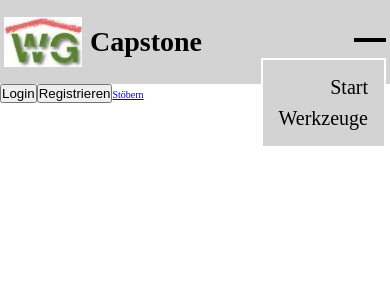
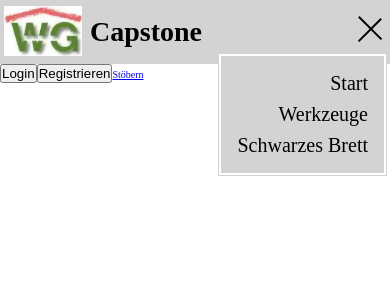
Before and after one commit to WeiMingTay/capstone-verleihApp, a React (Vite) app in the folder frontend/: page / in a window 390 px wide. Both pictures are taken after a click on the element 370 px from the left and 42 px from the top of the page. Shown: the top 300 px of the page. Built offline with nearby package versions, Linux system fonts and the light colour scheme.

Commit message:
Hamburger Menü mit transition erweitert und logik, dass die nav leiste zu sehen ist
TO-DO:
- Informationen was auf den Seiten dargestellt werden soll

```diff
--- a/frontend/src/components/Header/Header.scss
+++ b/frontend/src/components/Header/Header.scss
@@ -5,7 +5,8 @@ header {
   @include flexCenter(0);
   justify-content: space-between;
   padding: .25rem;
-  height: 10vh;
+  height: 4rem;
+
 
   div {
     @include flexCenter(.5rem);
@@ -45,13 +46,17 @@ header {
     nav {
       visibility: hidden;
       position: absolute;
-      bottom: -6rem;
+      top: 2rem;
       right: 0;
+      width: max-content;
 
       border: 2px solid $backgroundColorLight;
+      outline: 1px solid $backgroundColorMedium;
 
       background-color: $backgroundColorMedium;
-      transition: all 100ms ease-in-out;
+      transition: all 250ms ease-in-out;
+      transform: scaleY(0);
+      transform-origin: top;
 
       ul {
         @include flexCenter(.5rem);
@@ -64,6 +69,10 @@ header {
         li {
           a {
             @include aTag;
+
+            &:hover {
+              text-decoration: underline;
+            }
           }
         }
       }
@@ -74,21 +83,25 @@ header {
 
   .open {
     nav {
+      transform: scaleY(1);
+      visibility: visible;
 
-      visibility: visible;
+      li {
+
+      }
     }
 
     .bar {
       &:nth-child(1) {
-        transform: translateY(5px);
+        transform: translateY(5px) rotate(45deg);
       }
 
       &:nth-child(2) {
-        transform: scale(0);
+        transform: scale(0) translateX(20px)
       }
 
       &:nth-child(3) {
-        transform: translateY(-10px);
+        transform: translateY(-10px) rotate(-45deg)
       }
     }
   }
--- a/frontend/src/components/Header/Header.tsx
+++ b/frontend/src/components/Header/Header.tsx
@@ -11,7 +11,7 @@ export default function Header() {
     return (
         <header>
             <div>
-                <img src="../../../public/logo.jpg" alt="Logo"/>
+                <Link to={"/"}><img src="../../../public/logo.jpg" alt="Logo"/></Link>
                 <h1>Capstone</h1>
             </div>
             <div className={`menu-toggle ${isOpen ? "open" : ""}`}>
@@ -24,6 +24,7 @@ export default function Header() {
                     <ul>
                         <li><Link to={"/start"}>Start</Link></li>
                         <li><Link to={"/werkzeuge"}>Werkzeuge</Link></li>
+                        <li><Link to={"/schwarzes-brett"}>Schwarzes Brett</Link></li>
                     </ul>
                 </nav>
             </div>
```
